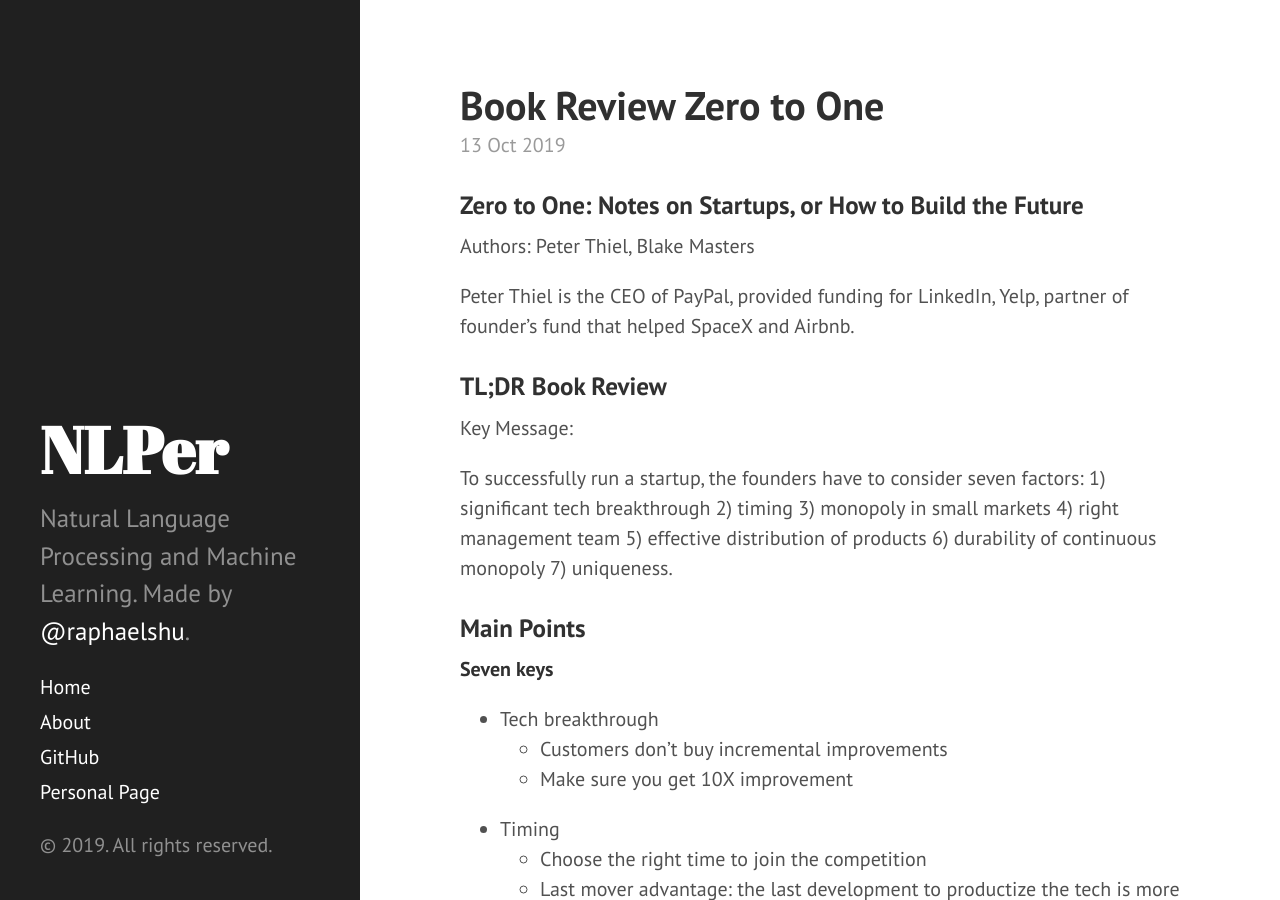
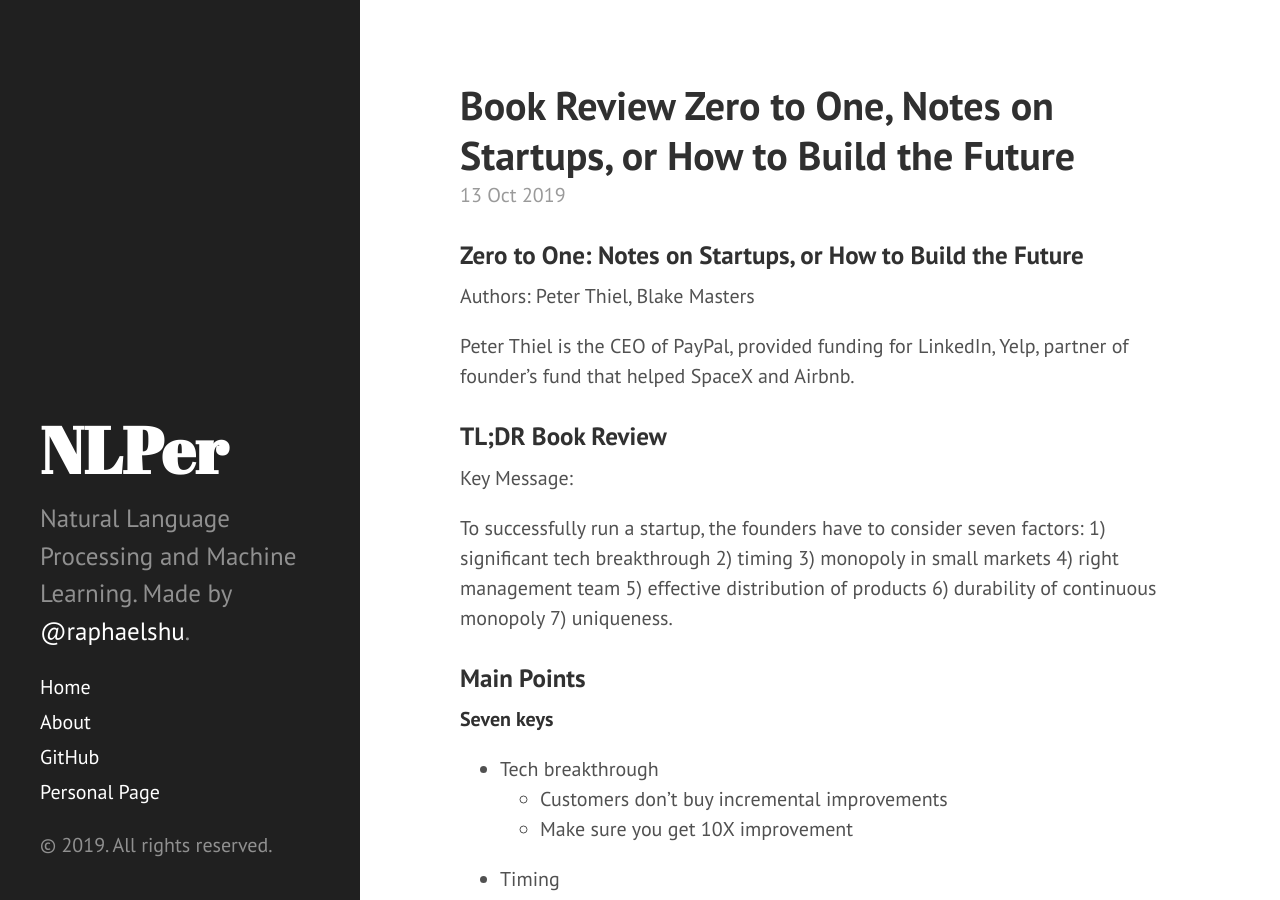
Before and after one commit to zomux/nlper, a Jekyll site: the page built from _posts/2019-10-13-book-review-zero-to-one.md, in a window 1280 px wide and 900 px high. Built offline with Jekyll 4.4.1, drawn with Linux system fonts in a browser that asks for light colours; comment, search, counter and statistics services are not loaded.

Commit message:
_posts/2019-10-13-book-review-zero-to-one.md updated from https://stackedit.io/

```diff
--- a/_posts/2019-10-13-book-review-zero-to-one.md
+++ b/_posts/2019-10-13-book-review-zero-to-one.md
@@ -1,6 +1,6 @@
 ---
 layout: post
-title: Book Review Zero to One
+title: Book Review Zero to One, Notes on Startups, or How to Build the Future
 ---
 
 ### Zero to One: Notes on Startups, or How to Build the Future
```
Also changed, not shown: other parts of _posts/2019-10-13-book-review-zero-to-one.md (+1 -1 lines).
